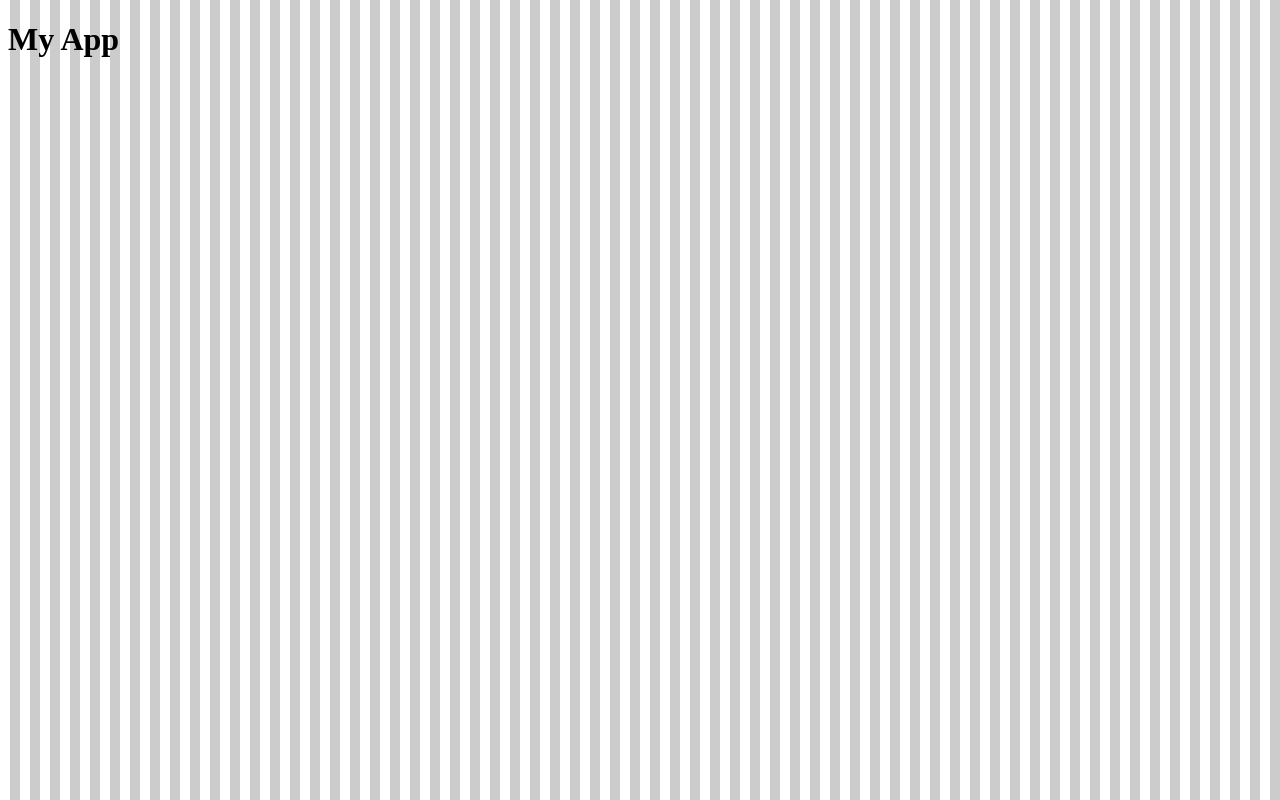
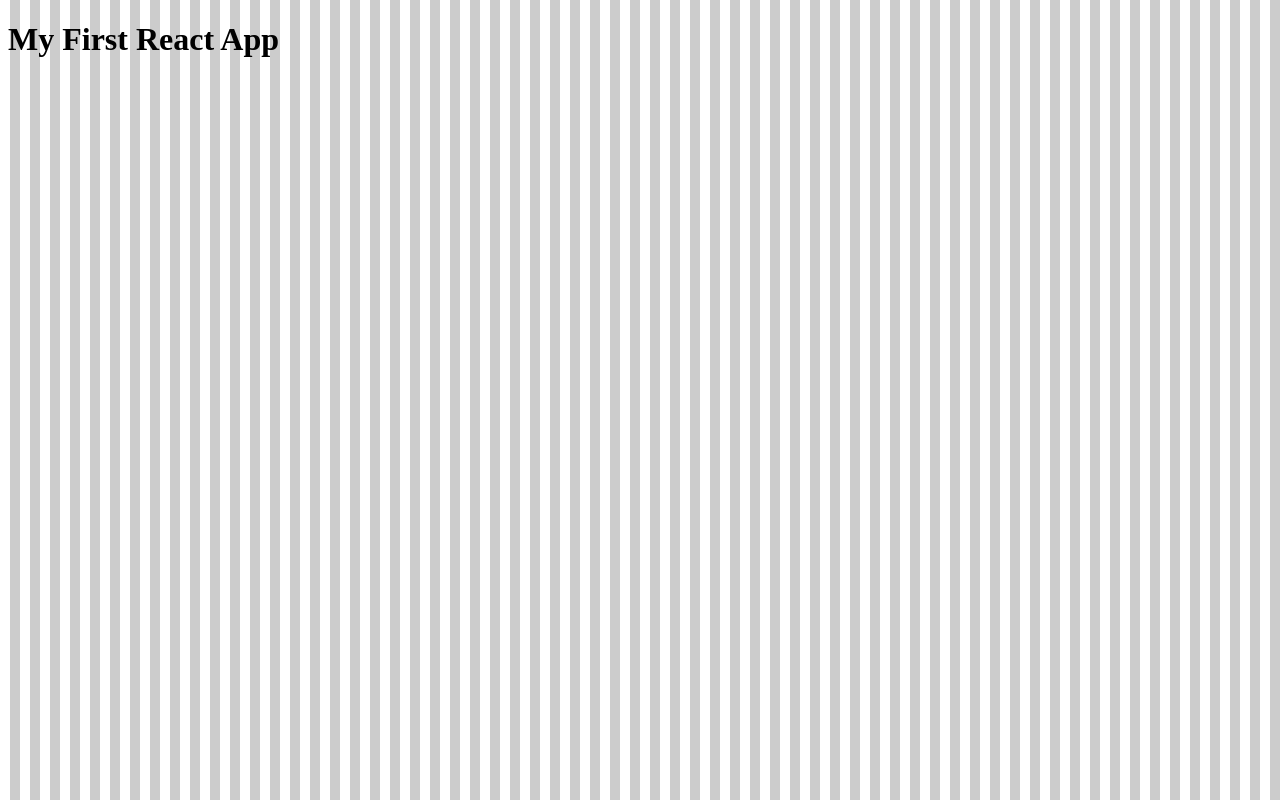
Before and after one commit to Alez05/age-calculator-app, a React (Vite) app: page / in a window 1280 px wide. Built offline with nearby package versions, Linux system fonts and the light colour scheme.

Commit message:
i m not sure yet

```diff
--- a/src/App.jsx
+++ b/src/App.jsx
@@ -1,7 +1,9 @@
 const MyApp = () => {
   return (
-    <h1>My App</h1>
-    )
+    <main>
+      <h1>My First React App</h1>
+    </main>
+  );
 };
 
 export { MyApp };
```
